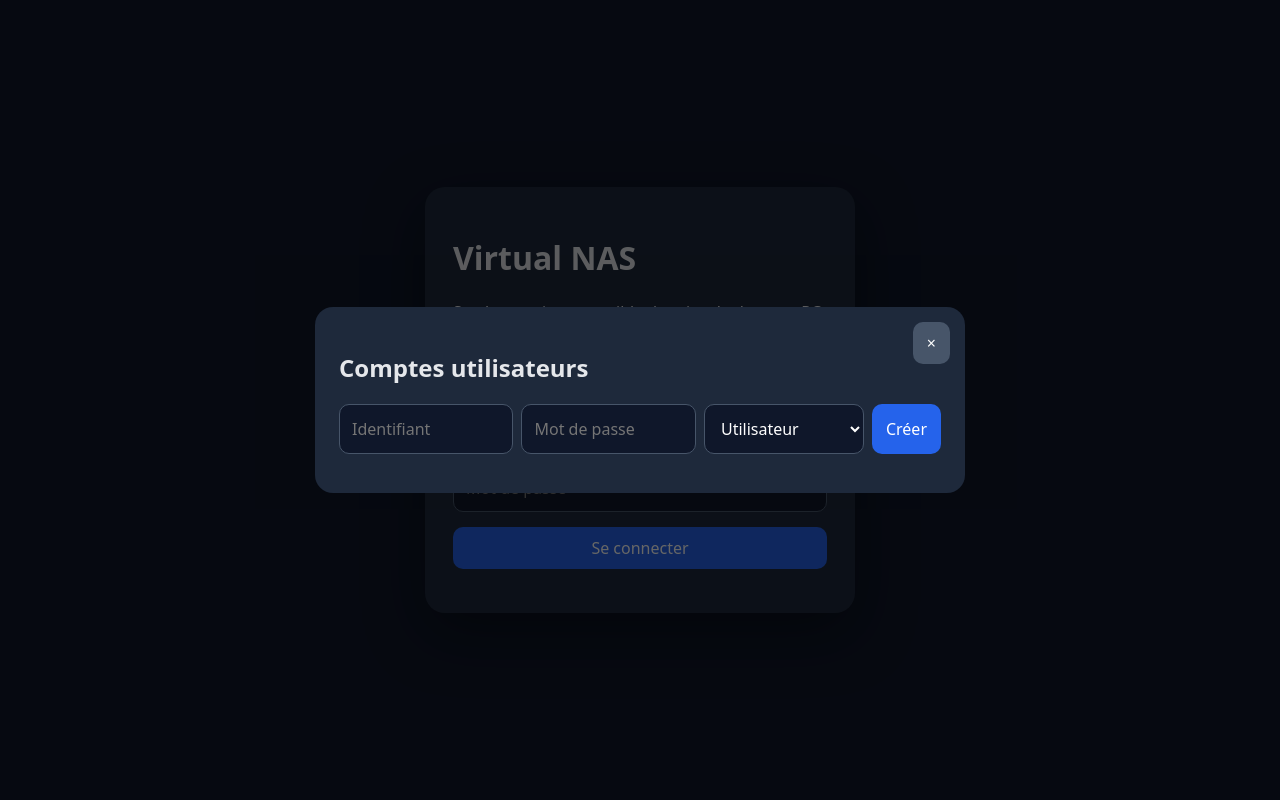
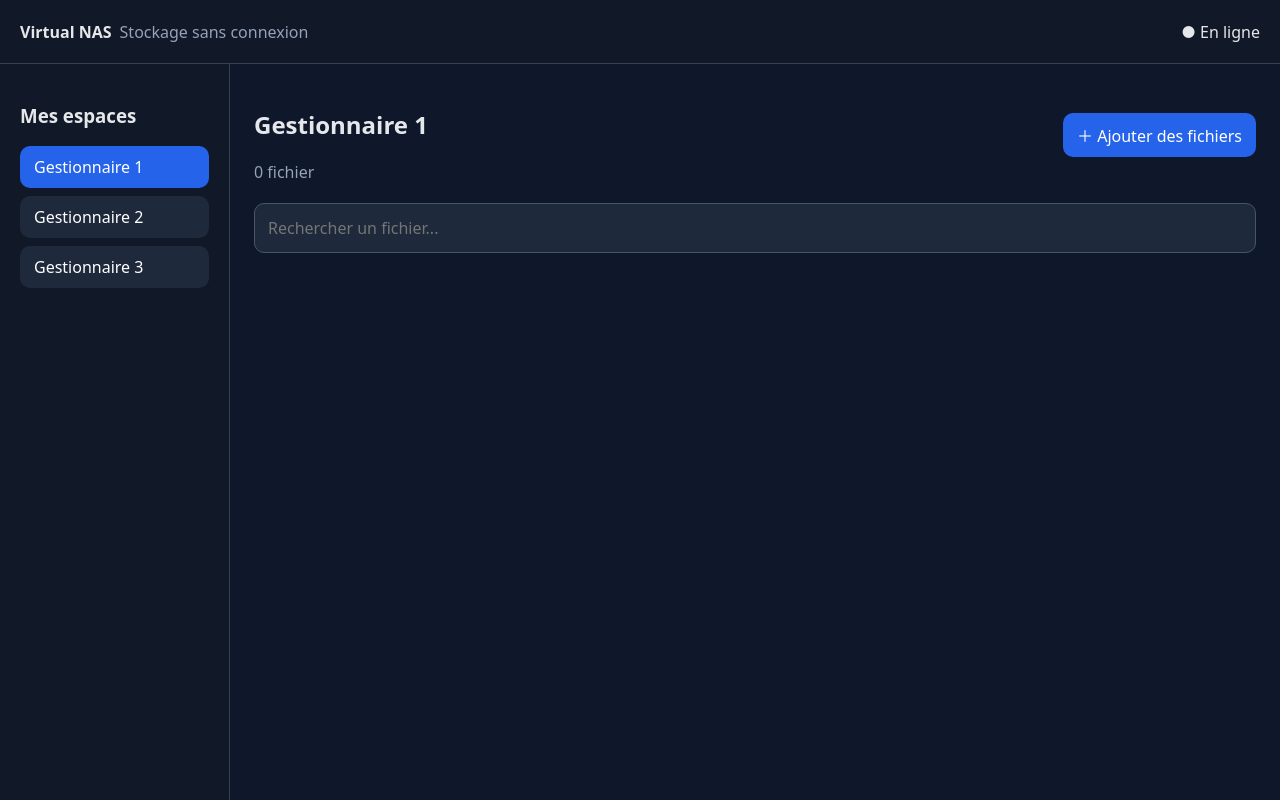
Before and after one commit to ted30600/plugin, a website: page nas/public/index.html in a window 1280 px wide. Drawn offline with Linux system fonts and the light colour scheme; no server answers.

Commit message:
NAS: new no-auth interface

```diff
--- a/nas/public/index.html
+++ b/nas/public/index.html
@@ -1,7 +1,16 @@
 <!doctype html>
-<html lang="fr"><head><meta charset="utf-8"><meta name="viewport" content="width=device-width,initial-scale=1"><title>Virtual NAS</title><link rel="stylesheet" href="/style.css"></head>
+<html lang="fr">
+<head><meta charset="utf-8"><meta name="viewport" content="width=device-width,initial-scale=1">
+<title>Virtual NAS</title><link rel="stylesheet" href="/style.css"></head>
 <body>
-<div id="login" class="screen"><div class="panel"><h1>Virtual NAS</h1><p>Stockage prive accessible depuis telephone et PC.</p><div id="setupBox" hidden><h2>Premier demarrage</h2><p>Créez le compte administrateur.</p><input id="setupUser" placeholder="Identifiant"><input id="setupPass" type="password" placeholder="Mot de passe (8 caracteres minimum)"><button type="button" onclick="setup()">Créer l'administrateur</button></div><div id="loginBox"><h2>Connexion</h2><input id="user" placeholder="Identifiant"><input id="pass" type="password" placeholder="Mot de passe"><button type="button" onclick="login()">Se connecter</button></div><p id="msg"></p></div></div>
-<div id="app" hidden><header><div><strong>Virtual NAS</strong><span id="who"></span></div><div><button id="accountsBtn" type="button" hidden onclick="openAccounts()">Comptes</button><button type="button" onclick="logout()">Déconnexion</button></div></header><main><aside><h3>Mes espaces</h3><button type="button" class="manager active" data-m="1" onclick="selectManager('1')">Gestionnaire 1</button><button type="button" class="manager" data-m="2" onclick="selectManager('2')">Gestionnaire 2</button><button type="button" class="manager" data-m="3" onclick="selectManager('3')">Gestionnaire 3</button></aside><section><div class="toolbar"><div><h2 id="title">Gestionnaire 1</h2><span id="count"></span></div><label class="upload">＋ Ajouter des fichiers<input id="fileInput" type="file" multiple onchange="uploadFiles()"></label></div><input id="search" class="search" placeholder="Rechercher un fichier..." oninput="render()"><div id="files" class="files"></div></section></main></div>
-<div id="modal" class="modal" hidden><div class="modalBox"><button id="closeAccounts" class="close" type="button" aria-label="Fermer" onclick="closeAccounts()">×</button><h2>Comptes utilisateurs</h2><div class="newAccount"><input id="newUser" placeholder="Identifiant"><input id="newPass" type="password" placeholder="Mot de passe"><select id="newRole"><option value="user">Utilisateur</option><option value="admin">Administrateur</option></select><button type="button" onclick="createAccount()">Créer</button></div><div id="accounts"></div></div></div>
-<script src="/app.js?v=4"></script></body></html>
+<header><div><strong>Virtual NAS</strong><span>Stockage sans connexion</span></div><div class="status">● En ligne</div></header>
+<main><aside><h3>Mes espaces</h3>
+<button class="manager active" data-m="1" type="button">Gestionnaire 1</button>
+<button class="manager" data-m="2" type="button">Gestionnaire 2</button>
+<button class="manager" data-m="3" type="button">Gestionnaire 3</button>
+</aside>
+<section><div class="toolbar"><div><h1 id="title">Gestionnaire 1</h1><span id="count">0 fichier</span></div>
+<label class="upload">＋ Ajouter des fichiers<input id="fileInput" type="file" multiple></label></div>
+<input id="search" class="search" type="search" placeholder="Rechercher un fichier...">
+<div id="message" class="message" hidden></div><div id="files" class="files"></div>
+</section></main><script src="/app.js?v=5"></script></body></html>
```
